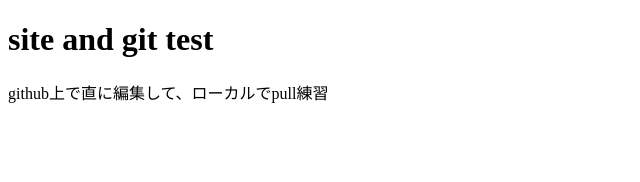
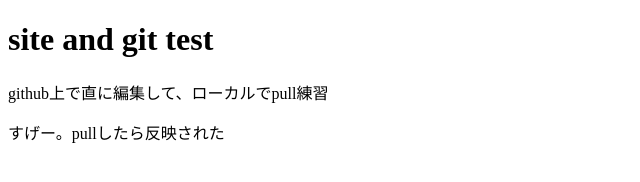
Before and after one commit to hiro-tsu/SiteLesson, a plain HTML site: page index.html in a window 1280 px wide. Shown: the whole page, without its empty margins (0-640 px from the left). Drawn offline with Linux system fonts and the light colour scheme.

Commit message:
pull後に編集追加

```diff
--- a/index.html
+++ b/index.html
@@ -6,6 +6,7 @@
 </head>
 	<h1>site and git test</h1>
 	<p>github上で直に編集して、ローカルでpull練習</p>
+	<p>すげー。pullしたら反映された</p>
 <body>
 </body>
 </html>
```
